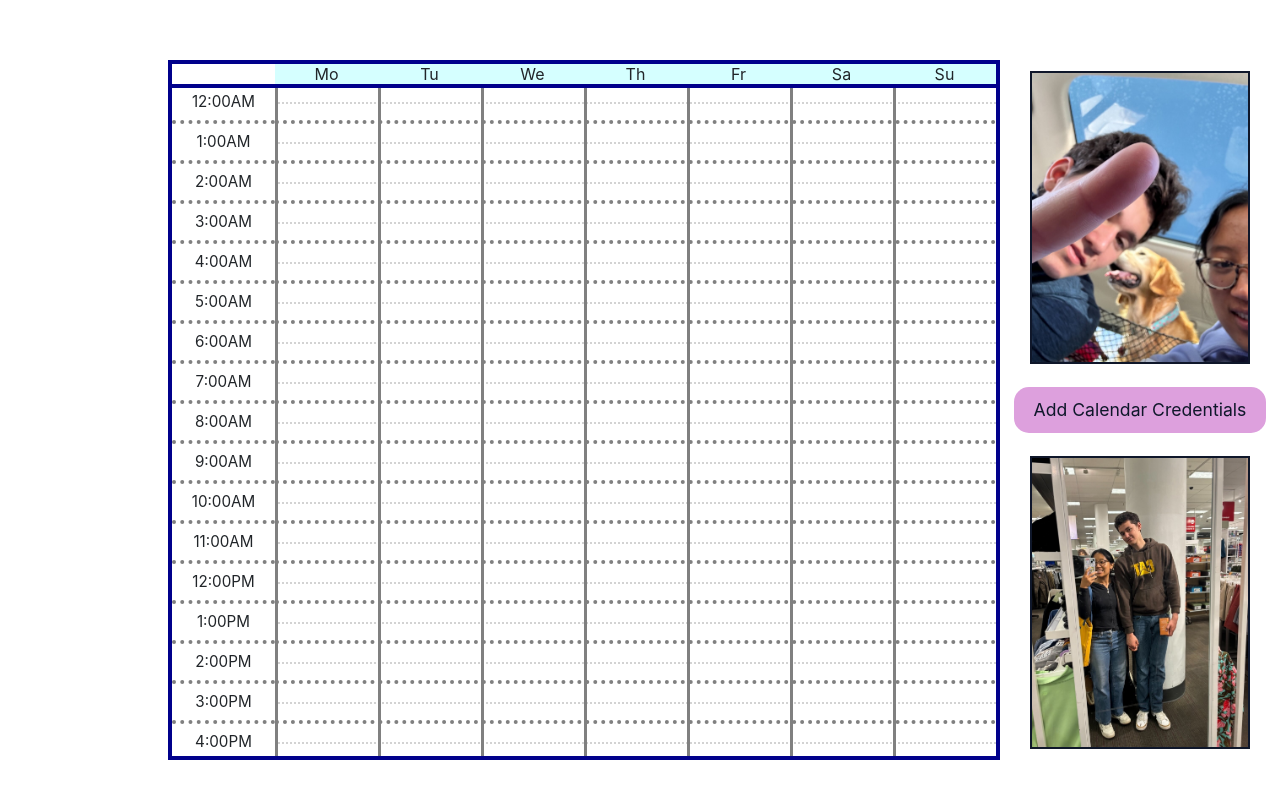
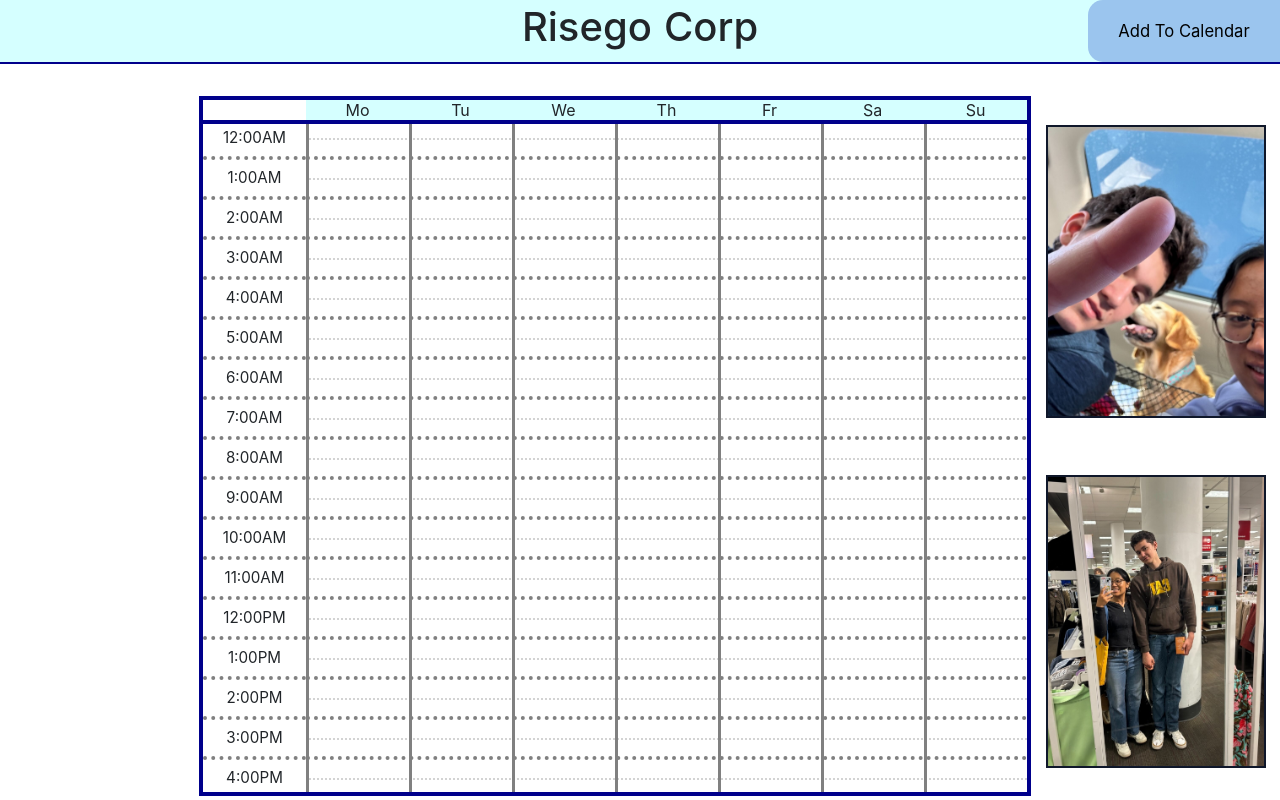
Before and after one commit to diegotyner/CalendarFrontEnd, a plain HTML site: page index.html in a window 1280 px wide. Drawn offline with nearby package versions, Linux system fonts and the light colour scheme; no server answers.

Commit message:
Added top bar

```diff
--- a/index.html
+++ b/index.html
@@ -12,6 +12,13 @@
     <script src="https://cdn.jsdelivr.net/npm/axios/dist/axios.min.js"></script>
 </head>
 <body>
+    <div class="headerRow">
+        <h1>Risego Corp</h1>
+        <!-- <button class="cornerButton">Add Calendar Creds</button> -->
+        <button id="logInButton" class="submit-button"> Add To Calendar </button>
+
+    </div>
+
     <div id="row1">
         <div id="calendarCardList" class="calendarCardList"></div>
 
@@ -27,7 +34,6 @@
         <div class="rightOfRow1">
             <!-- old height for 1 img: width="264" height="400" -->
             <img src="imgs/Couple_Big_Finger.jpg" class="image" alt="2 cute humans" width="220" height="293">
-            <button id="logInButton" class="submit-button"> Add Calendar Credentials </button>
             <img src="imgs/Boy_Girl_Target.jpg" class="image" alt="2 cute humans" width="220" height="293">
     </div>
 <script src="script.js"></script>
--- a/style.css
+++ b/style.css
@@ -15,18 +15,74 @@
 
 body {
   margin: 5em 0 0 0;
-  padding-top: 60px;
   word-spacing: 1.4px;
   font-family: 'Roboto', sans-serif;
   color: var(--clr-dark);
   background-color: var(--clr-light);
 }
 
+.headerRow {
+  position: relative;
+  display: flex;
+  justify-content: space-between;
+  align-items: center;
+  height: 8vh; /* Adjust height as needed */
+  border-bottom: 2px solid darkblue; /* Optional: for visual reference */
+  background-color: #D5FFFF;
+  margin-bottom: 4vh;
+  overflow: hidden;
+}
+
+/* .submit-button {
+  font-size: 1.1rem;
+  background-color: violet;
+  border: 1px solid darkviolet;
+  color: var(--clr-dark);
+  border-radius: 15px; /* Makes the button round
+  padding: 10px 20px; /* Adjust padding to fit your text
+  cursor: pointer;
+} */
+
+.submit-button:hover {
+  background-color: skyblue; /* Change color on hover */
+}
+
+.submit-button {
+  position: absolute;
+  right: 0;
+  background-color: #9bc5ee;
+  border-radius: 15px;
+  border-color: transparent;
+  width: 15%;
+  height: 100%;
+  overflow: hidden;
+  border-top-right-radius: 0;
+  border-bottom-right-radius: 0;
+  font-size: 1.3vmax;
+
+  display: flex;
+  align-items: center;
+  justify-content: center;
+}
+
+h1 {
+  margin: auto;
+}
+
+.cornerButton {
+  border: none;
+  border-top: 1px solid gray;
+  border-top-left-radius: 20%;
+  border-bottom-left-radius: 20%;
+  background-color: #9bc5ee;
+  height: 100%;
+}
+
 #row1 {
   display: flex;
   justify-content: space-evenly;
   align-items: center;
-
+  flex-wrap: wrap;
   width: 100%;
   height: 700px;
 }
@@ -66,20 +122,6 @@ body {
   grid-template-rows: 20px;
   grid-auto-flow: column;
   z-index: 20;
-}
-
-.submit-button {
-  font-size: 1.1rem;
-  background-color: plum;
-  color: var(--clr-dark);
-  border: none;
-  border-radius: 15px; /* Makes the button round */
-  padding: 10px 20px; /* Adjust padding to fit your text */
-  cursor: pointer;
-}
-
-.submit-button:hover {
-  background-color: skyblue; /* Change color on hover */
 }
 
 .time-slot {
@@ -150,7 +192,7 @@ div.cal-data h4 {
 }
 
 .calendarCardList {
-  width: 11%;
+  width: 170px;
   /* background-color: lightpink; */
 }
 
```
